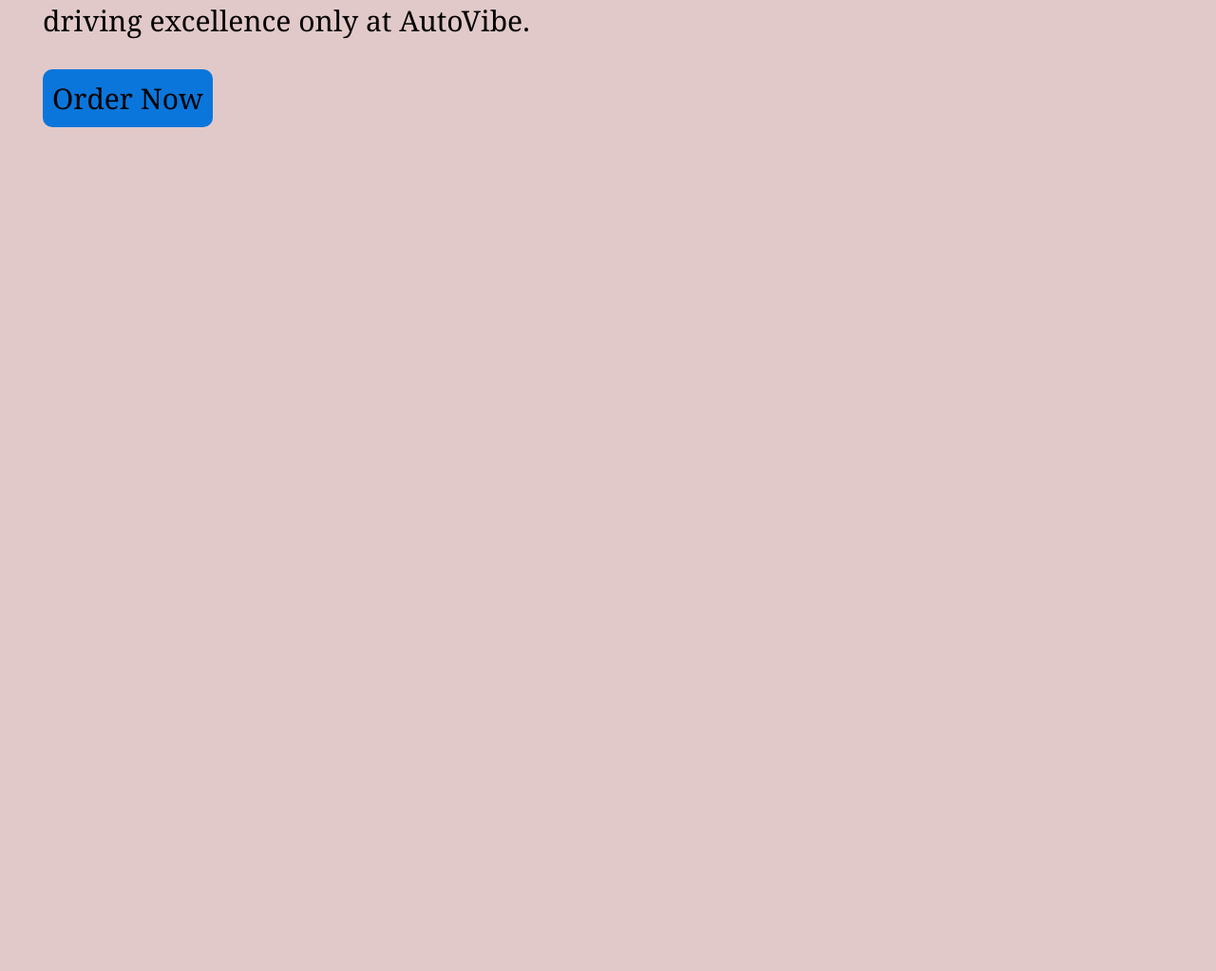
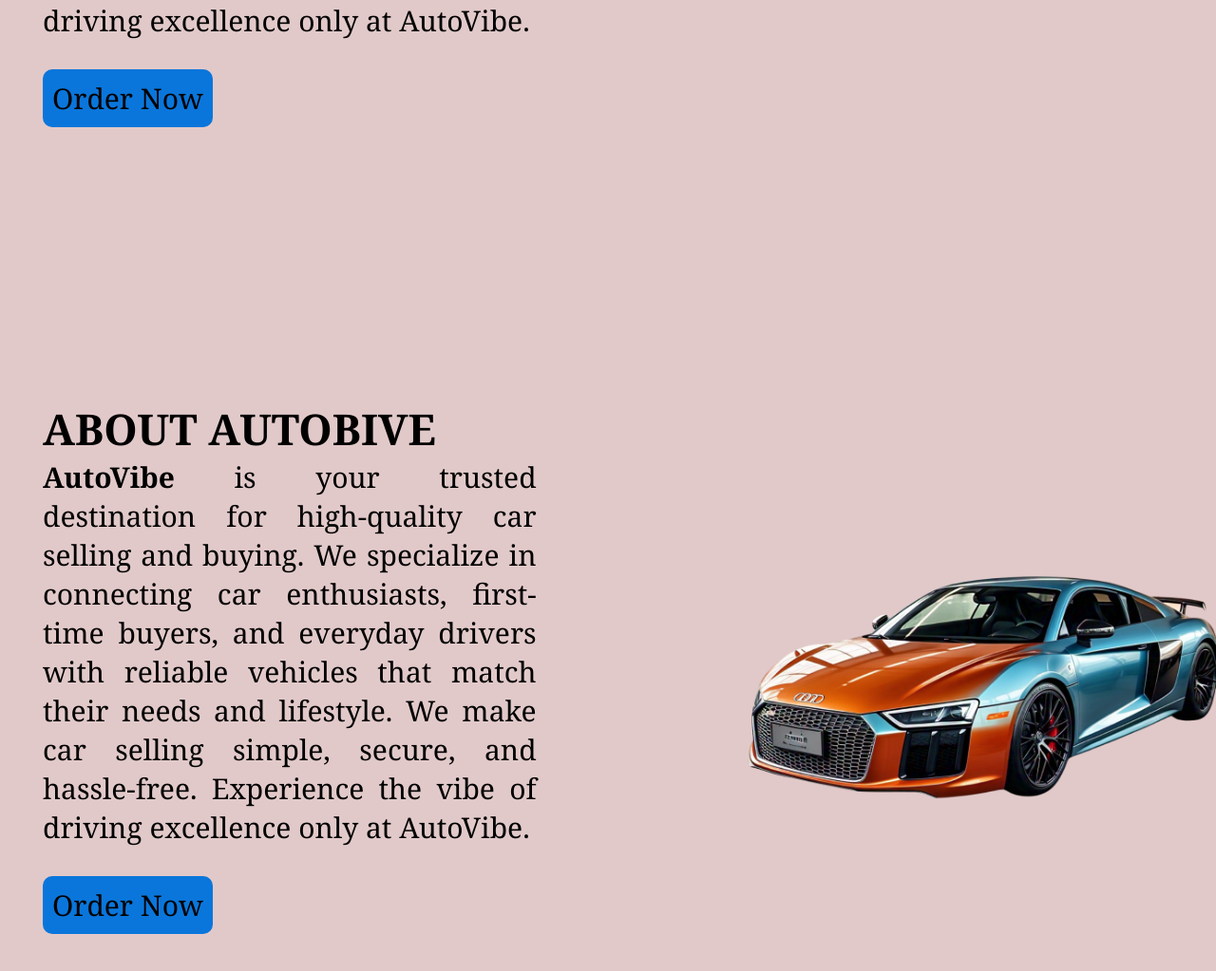
Before and after one commit to GlennOmega/Final-CSS-1, a plain HTML site: page index.html in a window 1280 px wide. Shown: the part 603-1626 px from the top of the page at 95% size. Before the commit the page ends 850 px from the top, so only its background shows below. Drawn offline with Linux system fonts and the light colour scheme.

Commit message:
Update index.html
change html

```diff
--- a/index.html
+++ b/index.html
@@ -55,3 +55,32 @@
     </section>
   </body>
 </html>
+
+    <!-- HERO SECTION -->
+    <section class="hero-section hsection">
+      <div class="hero-container">
+        <div class="autovibe-container div1">
+          <h2>ABOUT AUTOBIVE</h2>
+          <p>
+            <strong>AutoVibe</strong> is your trusted destination for
+            high-quality car selling and buying. We specialize in connecting car
+            enthusiasts, first-time buyers, and everyday drivers with reliable
+            vehicles that match their needs and lifestyle. We make car selling
+            simple, secure, and hassle-free. Experience the vibe of driving
+            excellence only at AutoVibe. <br><br>
+
+            <a href="https://AutoVibe.com/order" class="btn1">Order Now</a>
+          </p>
+        </div>
+
+        <div class="image-container">
+          <img
+            src="/final/image/audi-r8.png"
+            alt="car display"
+            class="disply-car"
+          />
+        </div>
+      </div>
+    </section>
+  </body>
+</html>
```
